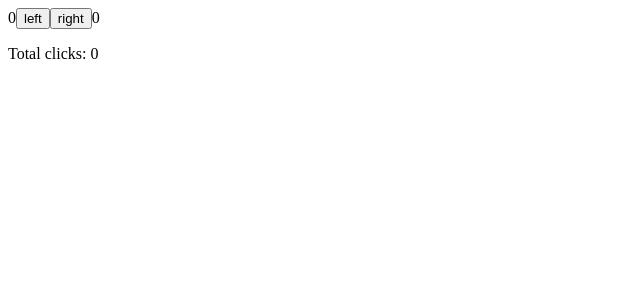
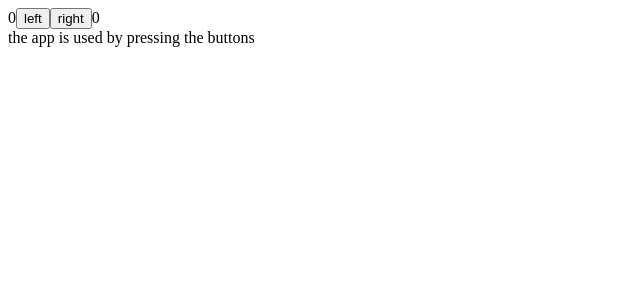
Before and after one commit to TheDevJoeT/FullStackOpenExercises, a React (Vite) app in the folder part1/: page / in a window 1280 px wide. Shown: the top 300 px of the page, without its empty margins (0-640 px from the left). Built offline with nearby package versions, Linux system fonts and the light colour scheme.

Commit message:
event handling

```diff
--- a/part1/src/App.jsx
+++ b/part1/src/App.jsx
@@ -1,4 +1,25 @@
 import { useState } from "react";
+
+const History = (props) => {
+  if (props.allClicks.length === 0) {
+    return (
+      <div>
+        the app is used by pressing the buttons
+      </div>
+    )
+  }
+  return (
+    <div>
+      button press history: {props.allClicks.join(' ')}
+    </div>
+  )
+}
+
+const Button = ({ onClick, text }) => (
+  <button onClick={onClick}>
+    {text}
+  </button>
+)
 
 const App = () => {
   const [left, setLeft] = useState(0);
@@ -23,13 +44,11 @@
   return (
     <div>
       {left}
-      <button onClick={handleLeftClick}>left</button>
-      <button onClick={handleRightClick}>right</button>
+      <Button onClick={handleLeftClick} text="left" />
+      <Button onClick={handleRightClick} text="right" />
       {right}
 
-      <p>{allClicks.join(" ")}</p>
-
-      <p>Total clicks: {total}</p>
+      <History allClicks={allClicks} />
     </div>
   );
 };
```
